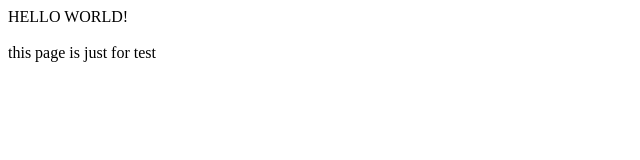
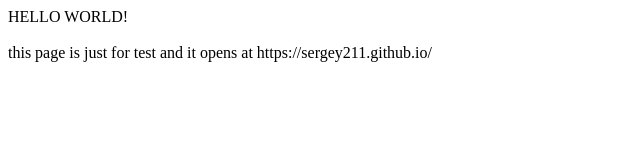
Before and after one commit to sergey211/dreamcatcher, a plain HTML site: page index.html in a window 1280 px wide. Shown: the whole page, without its empty margins (0-640 px from the left). Drawn offline with Linux system fonts and the light colour scheme.

Commit message:
Update index.html

```diff
--- a/index.html
+++ b/index.html
@@ -11,7 +11,7 @@
 
 HELLO WORLD! <br><br>
 
-this page is just for test
+this page is just for test and it opens at https://sergey211.github.io/
 
 
 
```
